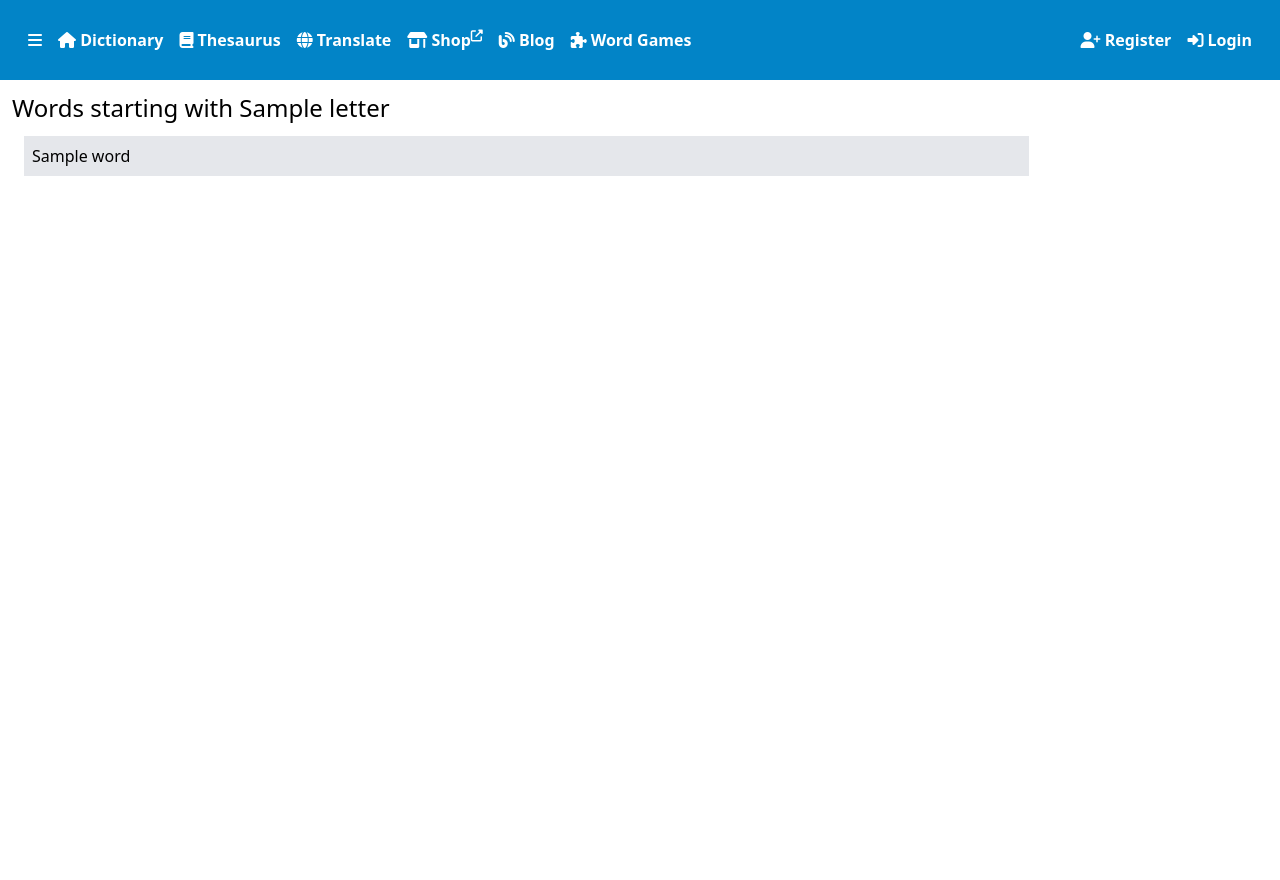
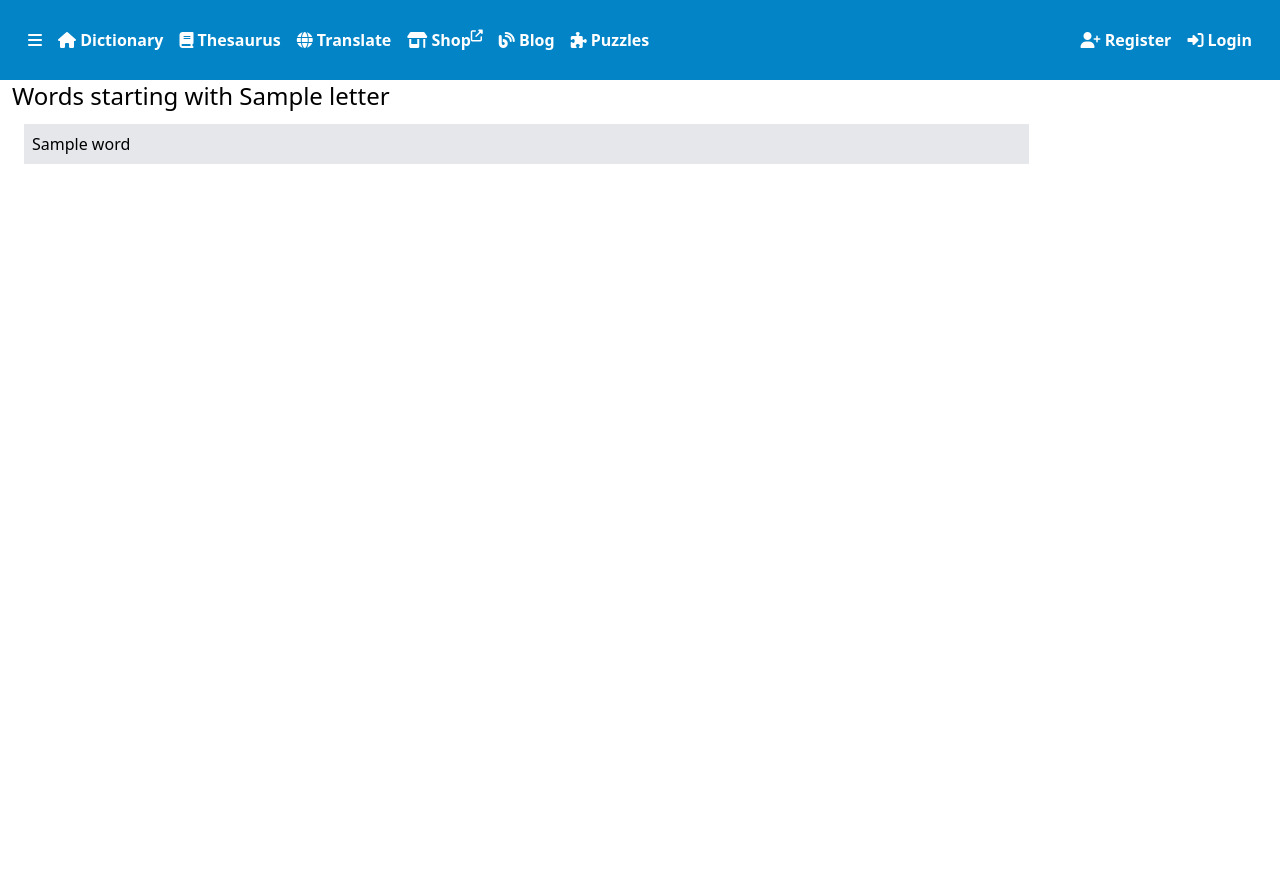
Before and after one commit to anmv921/rumos-dicionario-mvc, a PHP site: template views/browse.php in a window 1280 px wide. Before the commit the page ends 176 px from the top, so only its background shows below. Run offline with PHP 8.4, Linux system fonts and the light colour scheme; the template is opened without the code that fills it: most values are stand-ins (such as "Sample title", 1, 10 or a date in 2020); some libraries are stand-ins or nearby versions.

Commit message:
frontend style improvments

```diff
--- a/css/tailwind_style.css
+++ b/css/tailwind_style.css
@@ -557,6 +557,14 @@ video {
   display: none;
 }
 
+.static{
+  position: static;
+}
+
+.fixed{
+  position: fixed;
+}
+
 .absolute{
   position: absolute;
 }
@@ -565,12 +573,20 @@ video {
   position: relative;
 }
 
+.sticky{
+  position: sticky;
+}
+
 .bottom-0{
   bottom: 0px;
 }
 
 .left-0{
   left: 0px;
+}
+
+.top-0{
+  top: 0px;
 }
 
 .m-0{
@@ -639,6 +655,22 @@ video {
   margin-left: 0px;
 }
 
+.mt-10{
+  margin-top: 2.5rem;
+}
+
+.mt-20{
+  margin-top: 5rem;
+}
+
+.mt-40{
+  margin-top: 10rem;
+}
+
+.mt-0{
+  margin-top: 0px;
+}
+
 .flex{
   display: flex;
 }
@@ -661,6 +693,14 @@ video {
 
 .h-12{
   height: 3rem;
+}
+
+.h-screen{
+  height: 100vh;
+}
+
+.h-1\/2{
+  height: 50%;
 }
 
 .w-1\.5{
@@ -1229,6 +1269,10 @@ video {
     gap: 1rem;
   }
 
+  .md\:gap-10{
+    gap: 2.5rem;
+  }
+
   .md\:p-10{
     padding: 2.5rem;
   }
--- a/models/user.php
+++ b/models/user.php
@@ -54,6 +54,8 @@ class User extends Base {
 
     public function createUser($data) {
 
+        $bool_active = 0;
+
         $api_key = bin2hex(random_bytes(16));
 
         $activation_key = bin2hex(random_bytes(16));
@@ -71,7 +73,7 @@ class User extends Base {
             password_hash( $data["password"], PASSWORD_DEFAULT ),
             $activation_key,
             $api_key,
-            1
+            $bool_active
         ]);
 
         $data['id_user'] = $this->db->lastInsertId();
--- a/views/browse.php
+++ b/views/browse.php
@@ -18,13 +18,16 @@
 
 
 </head>
-<body>
+<body class="font-roboto" >
 
     <?php require ("templates/header.php"); ?>
 
-    <h1 class="m-3 text-2xl bold">
+    <main class="mt-20 h-screen">
+
+        <h1 class="m-3 text-2xl bold ">
             Words starting with <?= $letter ?>
         </h1>
+
 
         <ul class="m-3" >
             <?php foreach ( $words as $word ) { ?>
@@ -39,7 +42,21 @@
 
 
 
+    </main>
+
+
+
+
+
     <?php require ("views/templates/sidebar.php"); ?>
+
+
+    <!-- doesnt work -->
+      <!-- <?php require ("views/templates/footer.php"); ?> -->
+
+
     <script src="/js/scripts.js"></script>
+
+
 </body>
 </html>
--- a/views/templates/browse_by_letter.php
+++ b/views/templates/browse_by_letter.php
@@ -1,3 +1,5 @@
+
+
 <section class="bg-sky-600
                 w-5/6 lg:w-1/2 p-10 my-5 mx-0 text-white font-semibold ">
 
--- a/views/templates/footer.php
+++ b/views/templates/footer.php
@@ -1,6 +1,6 @@
-<footer class="absolute bottom-0 left-0 w-screen">
+<footer class="static bottom-0 left-0 w-screen mb-0">
         <section
-        class="flex flex-row gap-10 p-7 bg-sky-600 text-white font-semibold">
+        class="flex flex-col md:flex-row gap-1 md:gap-10 p-1 md:p-7 bg-sky-600 text-white font-semibold">
             <ul class="p-7" >
                 <li class="uppercase pb-3 hover:underline">
                     <a href="#">Learn</a>
@@ -9,13 +9,7 @@
                     <a href="#">New Words</a>
                 </li>
                 <li class="hover:underline">
-                    <a href="#">Word of the Year 2021</a>
-                </li>
-                <li class="hover:underline">
-                    <a href="#">Word of the Year 2022</a>
-                </li>
-                <li class="hover:underline">
-                    <a href="#">Word of the Year 2023</a>
+                    <a href="#">Word of the Year 2024</a>
                 </li>
             </ul>
             <ul class="p-7" >
@@ -37,23 +31,14 @@
                         Preferences
                     </a>
 				</li>
-                <li class="hover:underline">
-                    <a href="#">
-                        Cookies and Privacy
-                    </a>
-                </li>
+
                 <li class="hover:underline">
                     <a href="#">
                         Corpus
                     </a>
                 </li>
-                <li class="hover:underline">
-                    <a href="#">
-                        Terms of Use
-                    </a>
-                </li>
+
             </ul>
         </section>
 
-
     </footer>
--- a/views/templates/header.php
+++ b/views/templates/header.php
@@ -1,5 +1,5 @@
 
-<header class="w-screen bg-sky-600 ">
+<header class="w-screen bg-sky-600 fixed top-0">
         <nav class="flex flex-row justify-between bg-sky-600
         text-white font-semibold p-7" >
             <ul class="flex flex-row gap-4" >
@@ -40,7 +40,7 @@
 
                     <li class="hidden lg:block hover:underline">
                         <a href="#">
-                        <i class="fa-solid fa-puzzle-piece"></i> Word Games
+                        <i class="fa-solid fa-puzzle-piece"></i> Puzzles
                         </a>
                     </li>
             </ul>
--- a/views/templates/sidebar.php
+++ b/views/templates/sidebar.php
@@ -50,7 +50,7 @@
 
     <div>
         <a href="#">
-        <i class="fa-solid fa-puzzle-piece"></i> Word Games</a>
+        <i class="fa-solid fa-puzzle-piece"></i> Puzzles</a>
     </div>
 
     <hr>
```
Also changed, not shown: views/admin_area.php (+6 -1 lines), views/home.php (+4 -20 lines), views/login.php (+6 -2 lines), views/profile.php (+6 -20 lines), views/register.php (+5 -7 lines), views/word.php (+10 -3 lines). Lines whose indentation alone changed are shown as unchanged.
